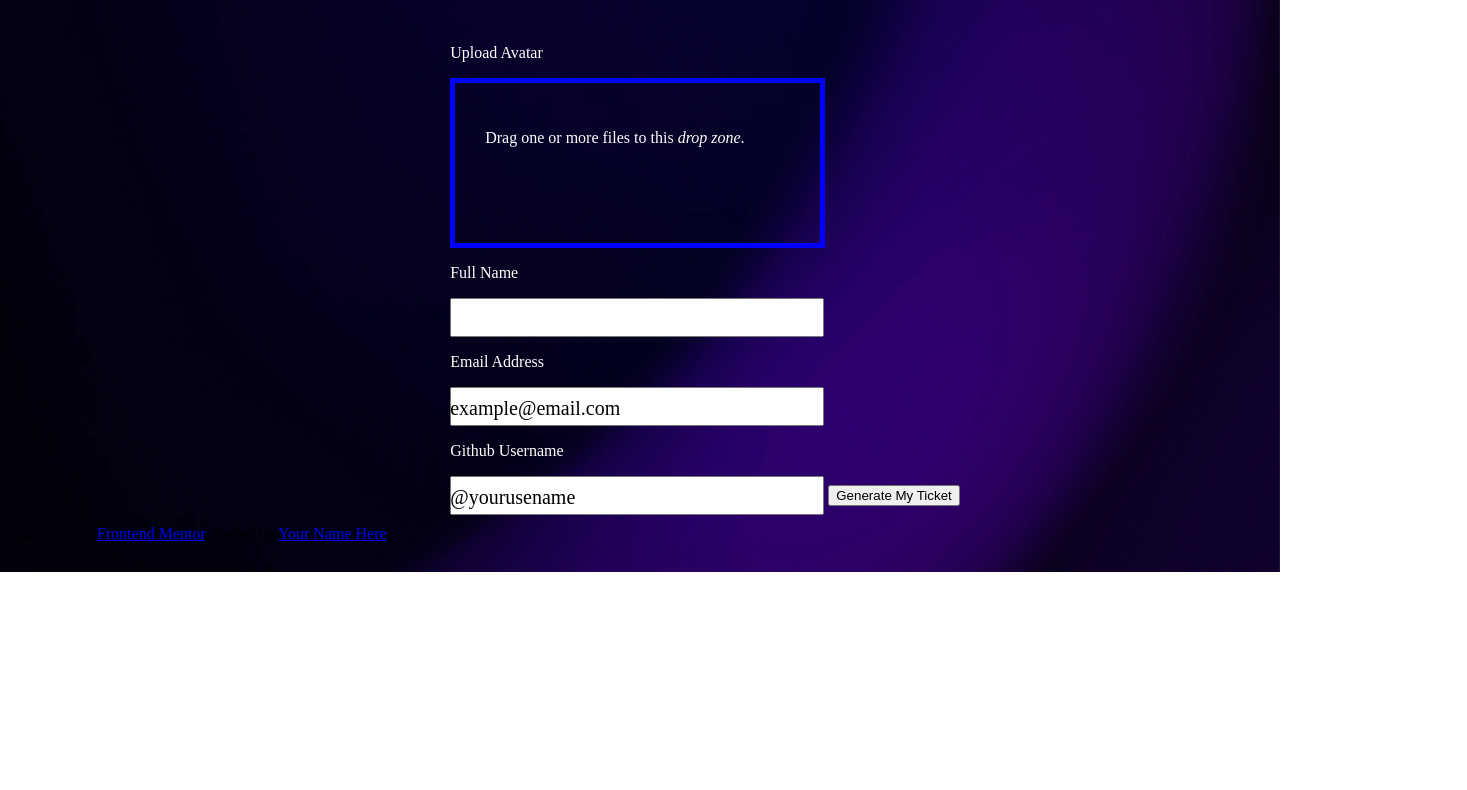
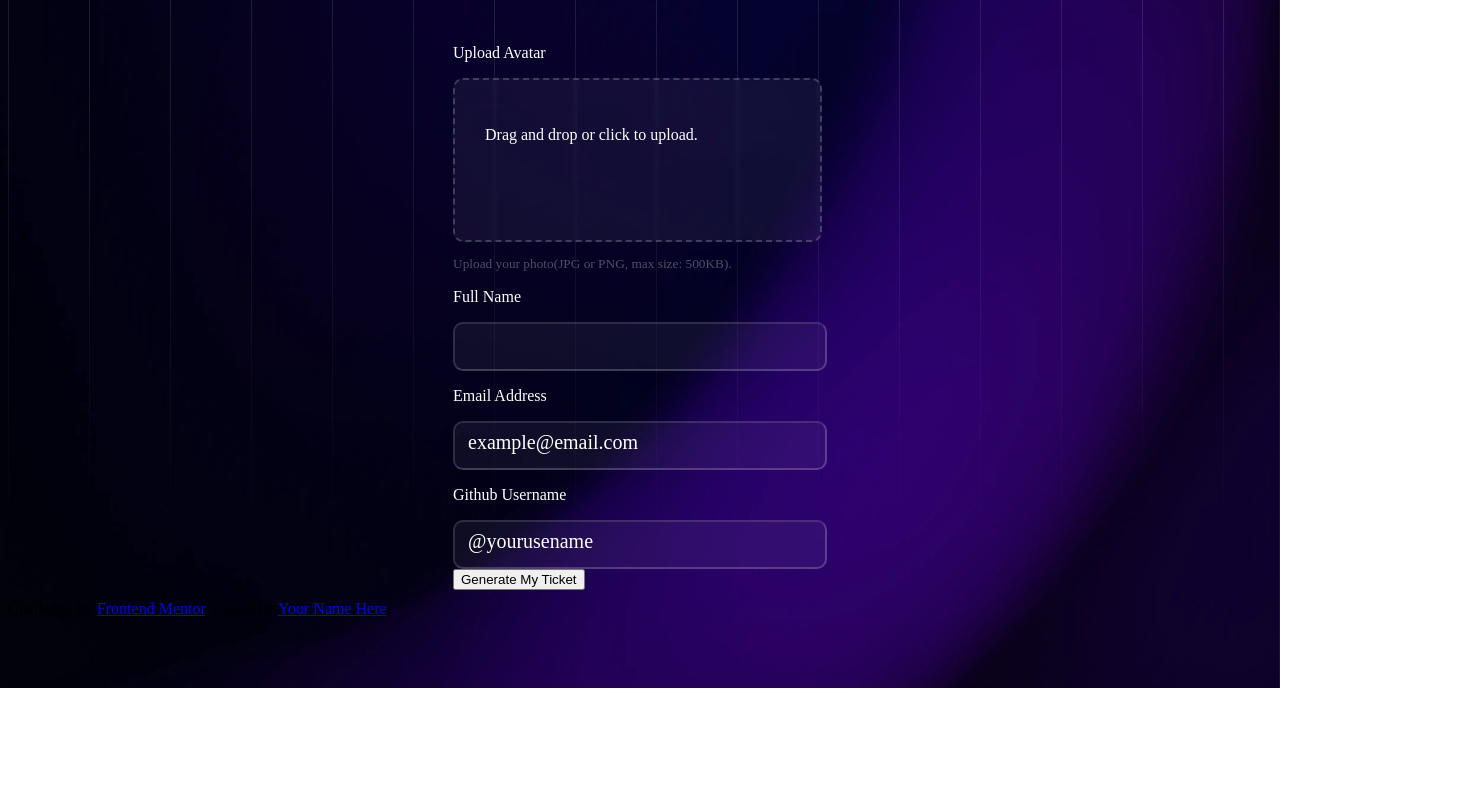
Before and after one commit to ROpeixoto/Ticket-Generator, a plain HTML site: page index.html in a window 1280 px wide. Shown: the part 228-1018 px from the top of the page, 1467 px wide, since content can reach past the window. Before the commit the page ends 800 px from the top, so only its background shows below. Drawn offline with Linux system fonts and the light colour scheme.

Commit message:
atualizando site

```diff
--- a/index.html
+++ b/index.html
@@ -13,6 +13,14 @@
 </head>
 
 <body>
+  <div class = "container">
+  <div class = "test">
+    <img src = "assets\images\pattern-lines.svg" alt = "fundo" style = "position:absolute;">
+
+  </div>
+  <div class = "imagens">
+    <img src="assets/images/pattern-squiggly-line-top.svg" alt="Imagem" style="position:absolute;">
+  </div>
   <div class = "centro">
     <img src="assets/images/logo-full.svg" alt="codingconf" style="padding: 1%;">
     <h1 style = "margin-bottom: 0%;">Your Journey to Coding Conf</h1>
@@ -25,8 +33,9 @@
         ondrop="dropHandler(event);"
         ondragover="dragOverHandler(event);">
           <div id="file-list"></div>
-        <p>Drag one or more files to this <i>drop zone</i>.</p>
+        <p>Drag and drop or click to upload.</p>
       </div>
+      <p style="color: rgba(255, 255, 255, 0.3); font-size: smaller;">Upload your photo(JPG or PNG, max size: 500KB).</p>
 
       <div class= "input">
         <p>Full Name</p>
@@ -39,8 +48,8 @@
         <p>Github Username</p>
         <input type = "text" id = "github" class = "input">
         <label for="github">@yourusename</label>
-        <button>Generate My Ticket</button>
       </div>
+      <button>Generate My Ticket</button>
     </section>
   </div>
 
@@ -49,5 +58,6 @@
     Challenge by <a href="https://www.frontendmentor.io?ref=challenge">Frontend Mentor</a>.
     Coded by <a href="#">Your Name Here</a>.
   </div>
+</div>
 </body>
 </html>
--- a/styles.css
+++ b/styles.css
@@ -1,3 +1,8 @@
+html{
+    max-width: 1440px;
+    width:100%;
+    margin:0 auto;
+}
 body{
     background-image: url('assets/images/background-desktop.png');
     background-size: cover;
@@ -7,6 +12,10 @@ body{
 
 h1{
     font-size:50px;
+}
+div.imagens{
+display:flex;
+flex-direction: row-reverse;
 }
 .centro{
     color: aliceblue;
@@ -21,7 +30,7 @@ section{
     width:100px auto;
     height:auto;
     color:white;
-    margin-left: 130px;
+    margin-left: 0px;
 }
 
 div.input{
@@ -31,22 +40,33 @@ div.input{
 
 div.input label{
     font-size:20px;
-    margin-top: 2%;
+    margin: 10px;
+    margin-left: 15px;
     position:absolute;
     left:0;
     cursor:text;
     transition:0.5s ease-in-out;
-    color: black;
+    color: white;
 }
 
 div.input .input{
     outline:0;
     padding: 10px;
     width: 350px;
+    height: 25px;
+    border-color: rgba(255, 255, 255, 0.2);
+    background-color: hsla(245, 15%, 58%,0.1);
+    color: white;
+    border-radius: 10px;
 }
 
 #drop_zone {
-    border: 5px solid blue;
+    border: 2px;
+    border-color: rgba(255, 255, 255, 0.2);
+    background-color: hsla(245, 15%, 58%,0.1);;
+    border-radius: 10px;
+    border-style: dashed;
+    backdrop-filter: blur(1.5px);
     width: 305px;
     height: 100px;
     padding: 30px;
```
